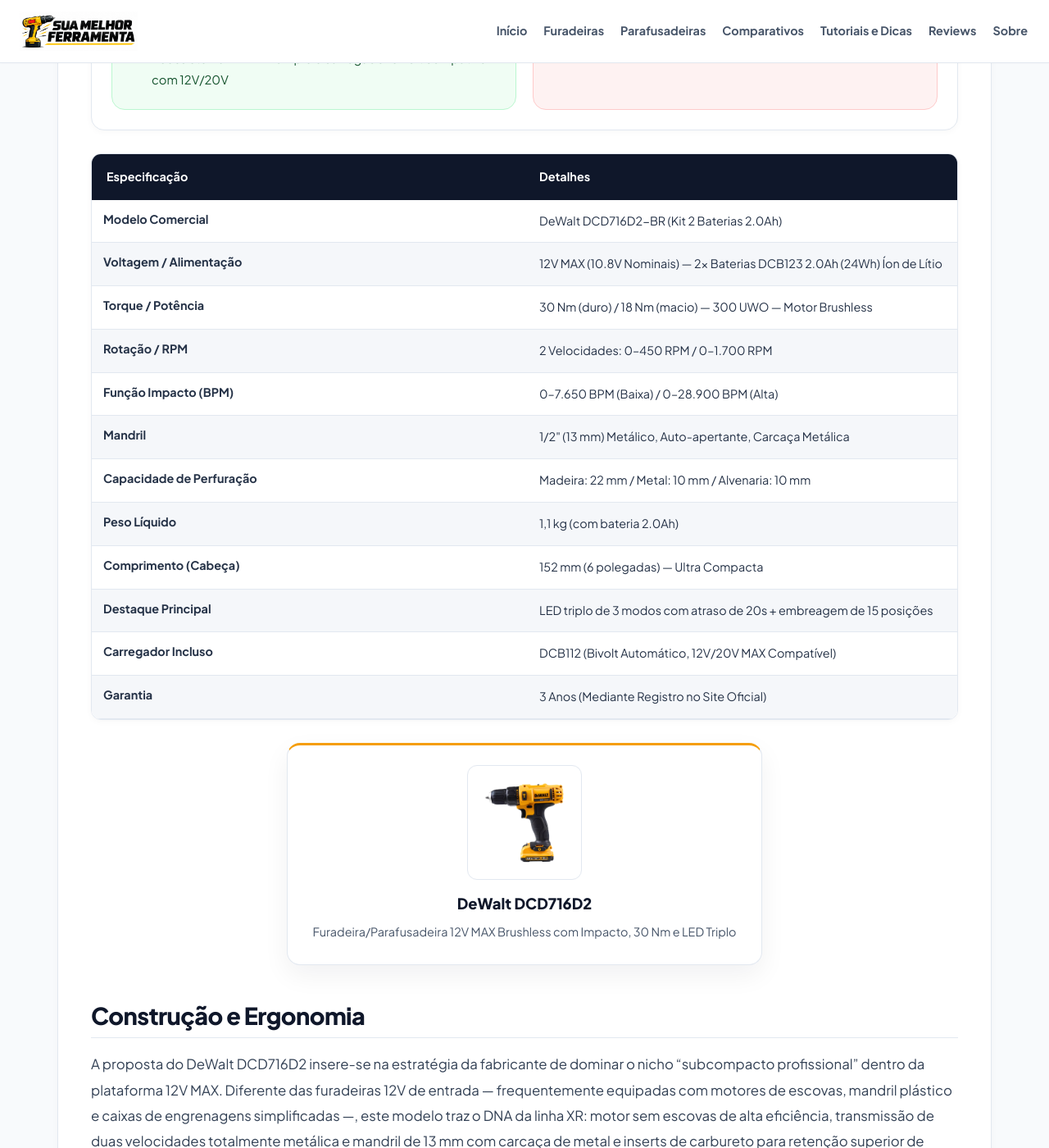
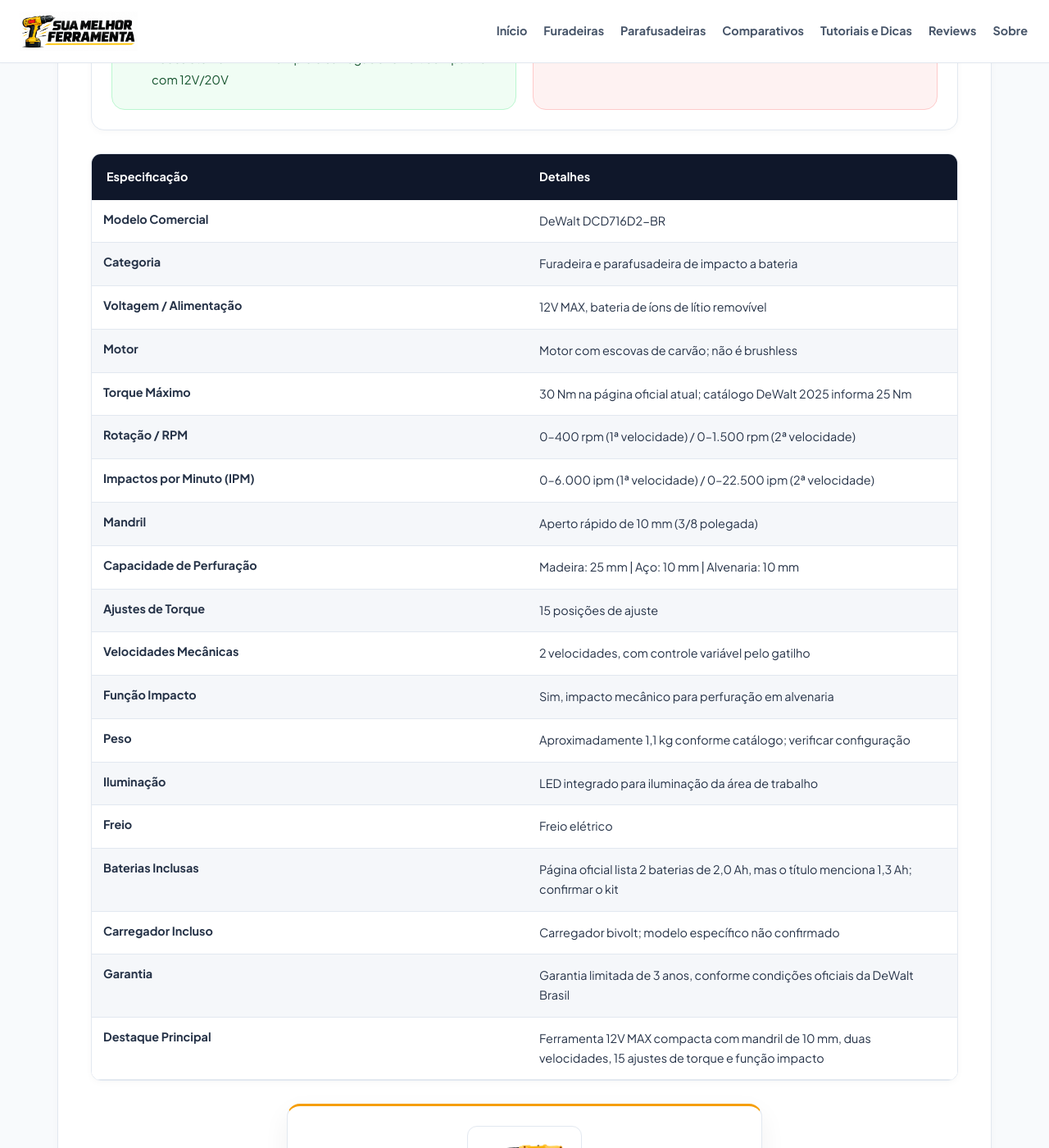
Before and after one commit to membroequipe/SiteReview, a Jekyll site: the page built from _posts/2026-10-24-review-dewalt-dcd716d2.md, in a window 1280 px wide and 1400 px high, scrolled down 2290 px. Shown: the whole window at 82% size. Built offline with Jekyll 4.4.1, drawn with Linux system fonts in a browser that asks for light colours; some of the changed text lies outside the part shown.

Commit message:
Update produtos.yml

```diff
--- a/_data/produtos.yml
+++ b/_data/produtos.yml
@@ -451,39 +451,56 @@
     - nome: "Destaque Principal"
       valor: "Torque de ~65 Nm em corpo compacto de 175 mm com mandril metálico com catraca"
 
+
 dewalt_dcd716d2:
   nome: "DeWalt DCD716D2"
-  descricao: "Furadeira/Parafusadeira 12V MAX Brushless com Impacto, 30 Nm e LED Triplo"
+  descricao: "Furadeira e parafusadeira de impacto 12V MAX com torque máximo anunciado de 30 Nm, mandril de 10 mm, duas velocidades e até 22.500 impactos por minuto"
   imagem: "/assets/images/posts/dewalt-dcd716d2.png"
+
   links:
     amazon: ""
     mercadolivre: ""
     shopee: ""
+
   especificacoes:
     - nome: "Modelo Comercial"
-      valor: "DeWalt DCD716D2-BR (Kit 2 Baterias 2.0Ah)"
+      valor: "DeWalt DCD716D2-BR"
+    - nome: "Categoria"
+      valor: "Furadeira e parafusadeira de impacto a bateria"
     - nome: "Voltagem / Alimentação"
-      valor: "12V MAX (10.8V Nominais) — 2x Baterias DCB123 2.0Ah (24Wh) Íon de Lítio"
-    - nome: "Torque / Potência"
-      valor: "30 Nm (duro) / 18 Nm (macio) — 300 UWO — Motor Brushless"
+      valor: "12V MAX, bateria de íons de lítio removível"
+    - nome: "Motor"
+      valor: "Motor com escovas de carvão; não é brushless"
+    - nome: "Torque Máximo"
+      valor: "30 Nm na página oficial atual; catálogo DeWalt 2025 informa 25 Nm"
     - nome: "Rotação / RPM"
-      valor: "2 Velocidades: 0–450 RPM / 0–1.700 RPM"
-    - nome: "Função Impacto (BPM)"
-      valor: "0–7.650 BPM (Baixa) / 0–28.900 BPM (Alta)"
+      valor: "0–400 rpm (1ª velocidade) / 0–1.500 rpm (2ª velocidade)"
+    - nome: "Impactos por Minuto (IPM)"
+      valor: "0–6.000 ipm (1ª velocidade) / 0–22.500 ipm (2ª velocidade)"
     - nome: "Mandril"
-      valor: "1/2\" (13 mm) Metálico, Auto-apertante, Carcaça Metálica"
+      valor: "Aperto rápido de 10 mm (3/8 polegada)"
     - nome: "Capacidade de Perfuração"
-      valor: "Madeira: 22 mm / Metal: 10 mm / Alvenaria: 10 mm"
-    - nome: "Peso Líquido"
-      valor: "1,1 kg (com bateria 2.0Ah)"
-    - nome: "Comprimento (Cabeça)"
-      valor: "152 mm (6 polegadas) — Ultra Compacta"
+      valor: "Madeira: 25 mm | Aço: 10 mm | Alvenaria: 10 mm"
+    - nome: "Ajustes de Torque"
+      valor: "15 posições de ajuste"
+    - nome: "Velocidades Mecânicas"
+      valor: "2 velocidades, com controle variável pelo gatilho"
+    - nome: "Função Impacto"
+      valor: "Sim, impacto mecânico para perfuração em alvenaria"
+    - nome: "Peso"
+      valor: "Aproximadamente 1,1 kg conforme catálogo; verificar configuração"
+    - nome: "Iluminação"
+      valor: "LED integrado para iluminação da área de trabalho"
+    - nome: "Freio"
+      valor: "Freio elétrico"
+    - nome: "Baterias Inclusas"
+      valor: "Página oficial lista 2 baterias de 2,0 Ah, mas o título menciona 1,3 Ah; confirmar o kit"
+    - nome: "Carregador Incluso"
+      valor: "Carregador bivolt; modelo específico não confirmado"
+    - nome: "Garantia"
+      valor: "Garantia limitada de 3 anos, conforme condições oficiais da DeWalt Brasil"
     - nome: "Destaque Principal"
-      valor: "LED triplo de 3 modos com atraso de 20s + embreagem de 15 posições"
-    - nome: "Carregador Incluso"
-      valor: "DCB112 (Bivolt Automático, 12V/20V MAX Compatível)"
-    - nome: "Garantia"
-      valor: "3 Anos (Mediante Registro no Site Oficial)"
+      valor: "Ferramenta 12V MAX compacta com mandril de 10 mm, duas velocidades, 15 ajustes de torque e função impacto"
 
 
 bosch_gsb_18v_50:
```
